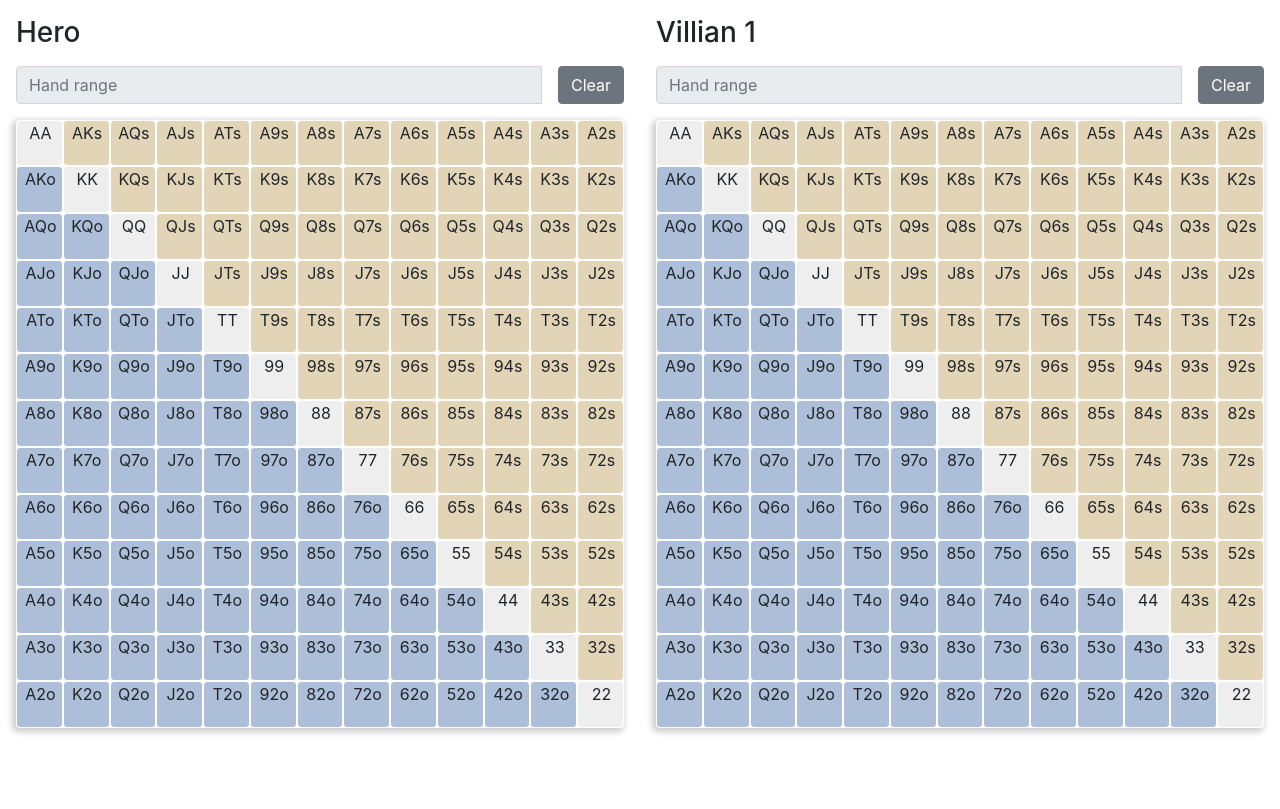
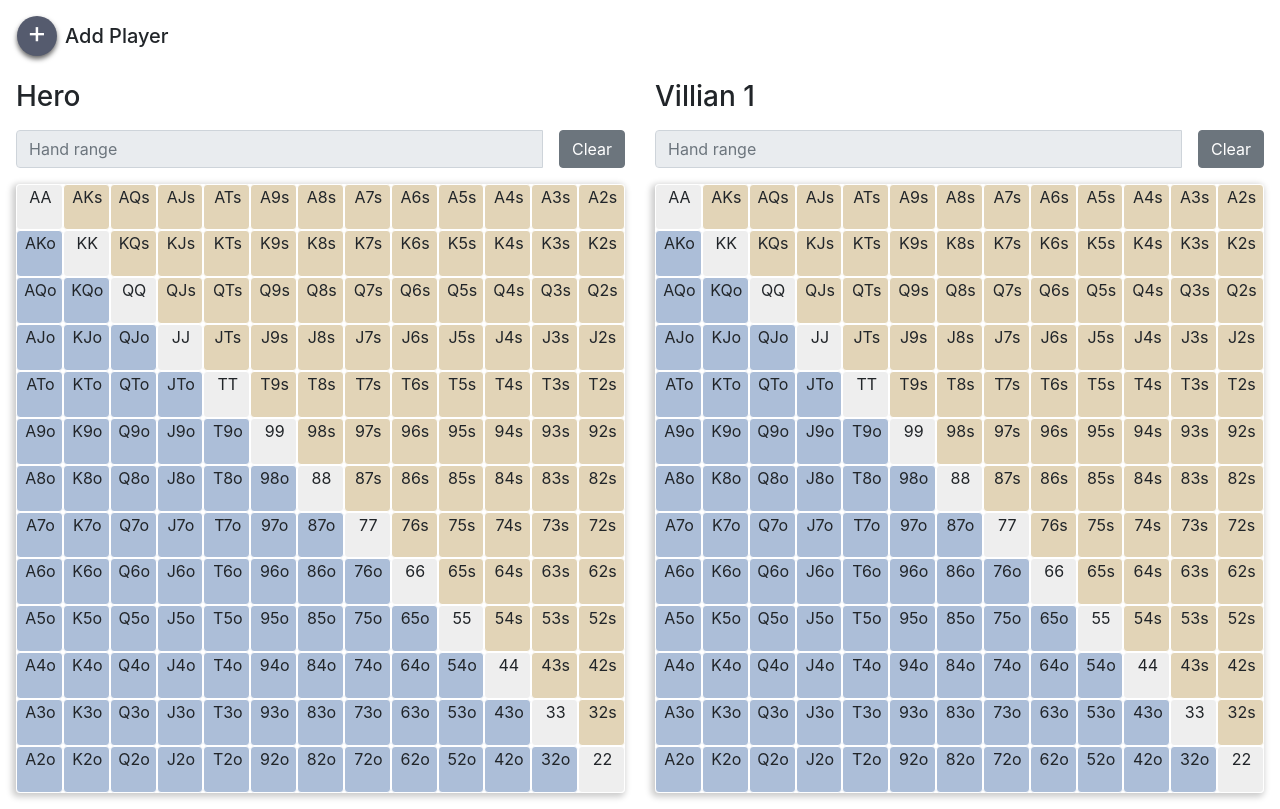
Before and after one commit to John-Simmons/poker-analysis, a React (Create React App) app: page / in a window 1280 px wide. Built offline with nearby package versions, Linux system fonts and the light colour scheme.

Commit message:
Added the ability to add players.

```diff
--- a/src/AddSelector/AddSelector.css
+++ b/src/AddSelector/AddSelector.css
@@ -1,3 +1,32 @@
 .AddSelector{
+    margin-left: 16px;
+    margin-right: 16px;
+    margin-bottom: 16px;
+}
+
+.add-btn {
+    display: inline-block;
+    width: 40px;
+    height: 40px;
+    margin: auto;
     background-color: #555b6e;
+    border-radius: 50%;
+    box-shadow: 0 3px 5px 0 #666;
+    transition: all 0.1s ease-in-out;
+
+    font-size: 30px;
+    color: white;
+    text-align: center;
+    line-height:33px;
 }
+
+.add-btn:hover {
+   box-shadow: 0 3px 7px 0 #666;
+   transform: scale(1.05);
+   background-color: coral;
+}
+
+.add-btn-label{
+    display: inline-block;
+    margin-left: 8px;
+}
--- a/src/AddSelector/AddSelector.js
+++ b/src/AddSelector/AddSelector.js
@@ -1,8 +1,16 @@
 import React from 'react';
 
-const addSelector = () => {
+const addSelector = (props) => {
     return(
         <div className="AddSelector">
+            <div
+                className="add-btn"
+                onClick={props.addPlayer}>
+                +
+            </div>
+            <h5 className="add-btn-label">
+                {props.children}
+            </h5>
         </div>
     )
 }
--- a/src/App.js
+++ b/src/App.js
@@ -9,7 +9,7 @@ import AddSelector from "./AddSelector/AddSelector"
 
 class App extends Component {
     state = {
-        ranges: [
+        players: [
             {id: "Hero", range: [], type: "range"},
             {id: "Villian 1", range: [], type: "range"}
         ]
@@ -17,27 +17,38 @@ class App extends Component {
 
     //This function clears the range selected
     clearRangeHandler = (index) => {
-        console.log("calling clearRangeHandler with", index)
-        const newRanges = [...this.state.ranges]
-        newRanges[index].range = [];
-        this.setState({ranges: newRanges});
+        const newPlayers = [...this.state.players]
+        newPlayers[index].range = [];
+        this.setState({players: newPlayers});
     }
 
     //This function add/subtracts from the range based on the user selection
     selectHandHandler = (handId, index) => {
-        const newRanges = [...this.state.ranges]
-        const range = [...this.state.ranges[index].range];
+        const newPlayers = [...this.state.players]
+        const range = [...this.state.players[index].range];
 
         if (range.includes(handId)){
             const handIndex = range.indexOf(handId);
             range.splice(handIndex, 1);
-            newRanges[index].range = range;
-            this.setState({ranges: newRanges});
+            newPlayers[index].range = range;
+            this.setState({players: newPlayers});
         } else {
-            newRanges[index].range.push(handId);
+            newPlayers[index].range.push(handId);
 
-            this.setState({ranges: newRanges});
+            this.setState({players: newPlayers});
         }
+    }
+
+    //Adds a new player to the list
+    addPlayerHandler = () => {
+        const newPlayers = [...this.state.players]
+
+        let newName = "Villian";
+        newName = newName.concat(newPlayers.length.toString());
+
+        newPlayers.push({id:newName, range:[], type:"range"});
+
+        this.setState({players: newPlayers});
     }
 
     //TO-DO: This function handles a input in the textbox
@@ -53,19 +64,26 @@ class App extends Component {
     render() {
         return (
             <div className="App">
-                <div className="row no-gutters">
-                    {this.state.ranges.map((entity, index) =>{
-                        return <div className="col-xs-12 col-sm-6 col-md-6 col-lg-6">
+                <div className="row">
+                    <AddSelector
+                        addPlayer={this.addPlayerHandler}>
+                        Add Player
+                    </AddSelector>
+                </div>
+                <div className="row">
+                    {this.state.players.map((player, index) =>{
+                        return <div
+                            className="col-xs-12 col-sm-6 col-md-6 col-lg-6"
+                            key={player.id}>
                             <RangeSelector
-                                range={entity.range}
-                                entityId={entity.id}
+                                range={player.range}
+                                entityId={player.id}
                                 index={index}
-                                type={entity.type}
+                                type={player.type}
                                 clearRange={() => this.clearRangeHandler(index)}
                                 enterRange={(event) => this.enterRangeHandler(event)}
-                                selectHand={(handId) => this.selectHandHandler(handId, index)}
-                                key={entity.id}>
-                                {entity.id}
+                                selectHand={(handId) => this.selectHandHandler(handId, index)}>
+                                {player.id}
                             </RangeSelector>
                         </div>
                     })}
--- a/src/RangeSelector/RangeSelector.css
+++ b/src/RangeSelector/RangeSelector.css
@@ -1,5 +1,4 @@
 .RangeSelector{
-    margin: 16px 16px;
     text-align: left;
 }
 
--- a/src/index.css
+++ b/src/index.css
@@ -1,6 +1,6 @@
 body {
   margin: 0;
-  padding: 0;
+  padding: 16px;
   font-family: sans-serif;
   box-sizing: border-box;
 }
```
